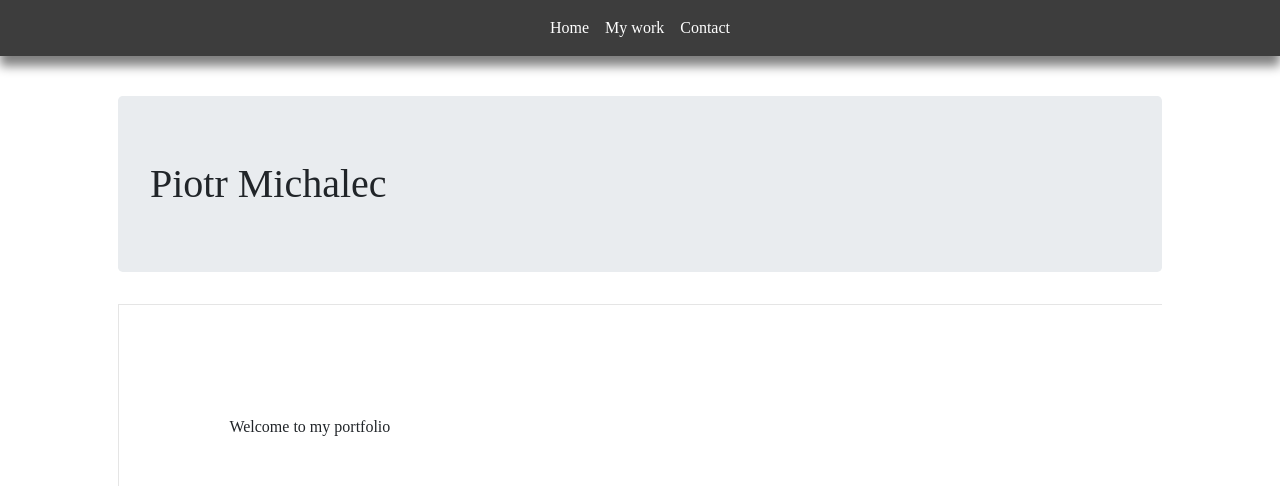
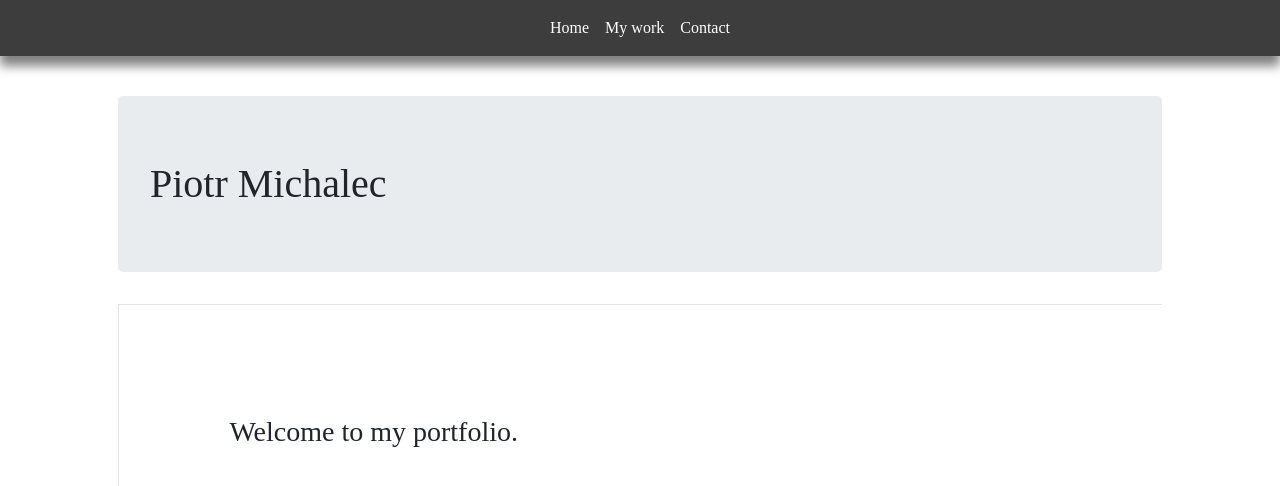
Before and after one commit to Diotr/MyPortfolio, a React (Create React App) app: page / in a window 1280 px wide. Shown: the top 486 px of the page. Built offline with nearby package versions, Linux system fonts and the light colour scheme; a web font is replaced by a local one.

Commit message:
cosmetics

```diff
--- a/public/index.html
+++ b/public/index.html
@@ -30,7 +30,7 @@
       work correctly both with client-side routing and a non-root public URL.
       Learn how to configure a non-root public URL by running `npm run build`.
     -->
-    <title>React App</title>
+    <title>My portfolio</title>
   </head>
   <body>
     <noscript>You need to enable JavaScript to run this app.</noscript>
--- a/src/components/Contact.js
+++ b/src/components/Contact.js
@@ -4,11 +4,9 @@ function Contact() {
       <div className="container  h-100 " style = {{paddingTop:'20vh'}} >
       <hr></hr>
         <div className='container border bg-light my-5 d-flex flex-column  align-items-center'>
-
         <h1 className= 'm-1'>Contact me</h1>
         <ul className ='list-unstyled mb-4'>
-          <li className ='m-3'>E-Mail: piotr@gmail.com</li>
-          <li className ='m-3'>Mobile: +440</li>
+          <li className ='m-3'>pmichalec.dev@gmail.com</li>
         </ul>
 
         </div>
--- a/src/components/Home.js
+++ b/src/components/Home.js
@@ -1,13 +1,12 @@
 import React from 'react';
-
 
 const Home = () =>{
     return(
 <div className="container p-md-5 p-2  h-75 mt-5">
       <h1 className='jumbotron'>Piotr Michalec</h1>
       <div className=' h-100 ' style={{borderLeft: '1px solid rgba(0,0,0,.1)', borderTop:'1px solid rgba(0,0,0,.1)', padding:'8vw' }}>
-
-      <p className = 'm-1 m-sm-2'> Welcome to my portfolio</p>
+      <h3 className = 'm-1 m-sm-2'>
+        Welcome to my portfolio.</h3>
       </div>
       </div>
    )
```
Also changed, not shown: src/components/MyWork.js (+3 -8 lines), src/components/NavigationBar.js (+1 -12 lines), src/media/logos/hooks.png (renamed from src/media/logos/react-hooks.PNG).
